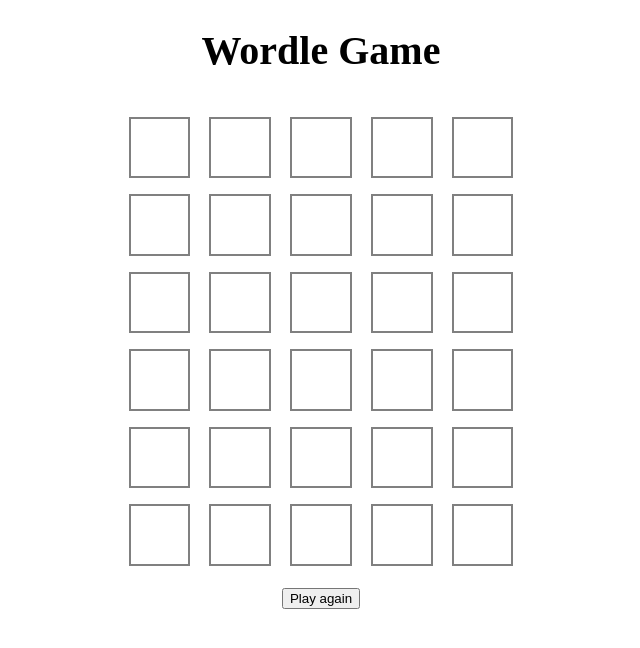
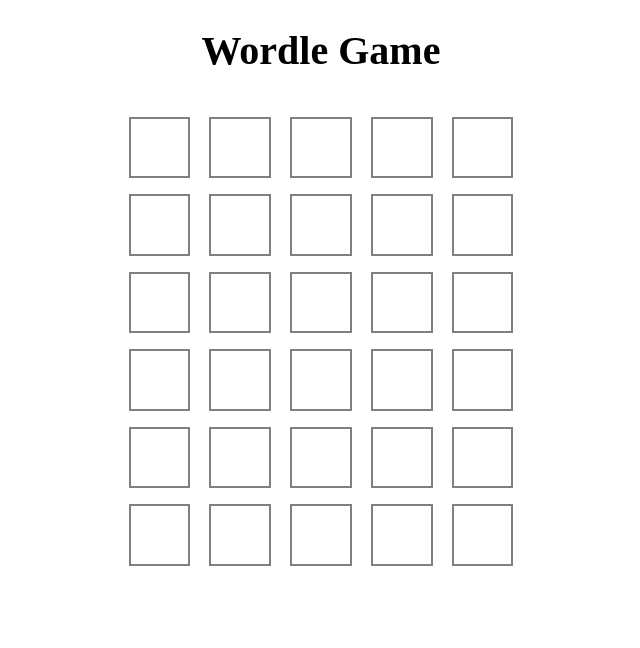
Before and after one commit to ghislaingirardeau/wordle-game, a Vue app: page / in a window 1280 px wide. Shown: the top 648 px of the page, without its empty margins (319-959 px from the left). Built offline with nearby package versions, Linux system fonts and the light colour scheme.

Commit message:
display button play again after the game is over

```diff
--- a/src/components/WordleBoard.vue
+++ b/src/components/WordleBoard.vue
@@ -41,9 +41,8 @@ const isGameOver = computed<boolean>(() => {
       :guessSubmited="guessSubmited"
       class="game_content"
     />
-    <div class="game_footer">
+    <div v-if="isGameOver" class="game_footer">
       <h2
-        v-if="isGameOver"
         v-text="
           guessSubmited.includes(wordOfTheDay)
             ? VICTORY_MESSAGE
```
Also changed, not shown: 1 other file (tests, documents, lock files or other folders).
